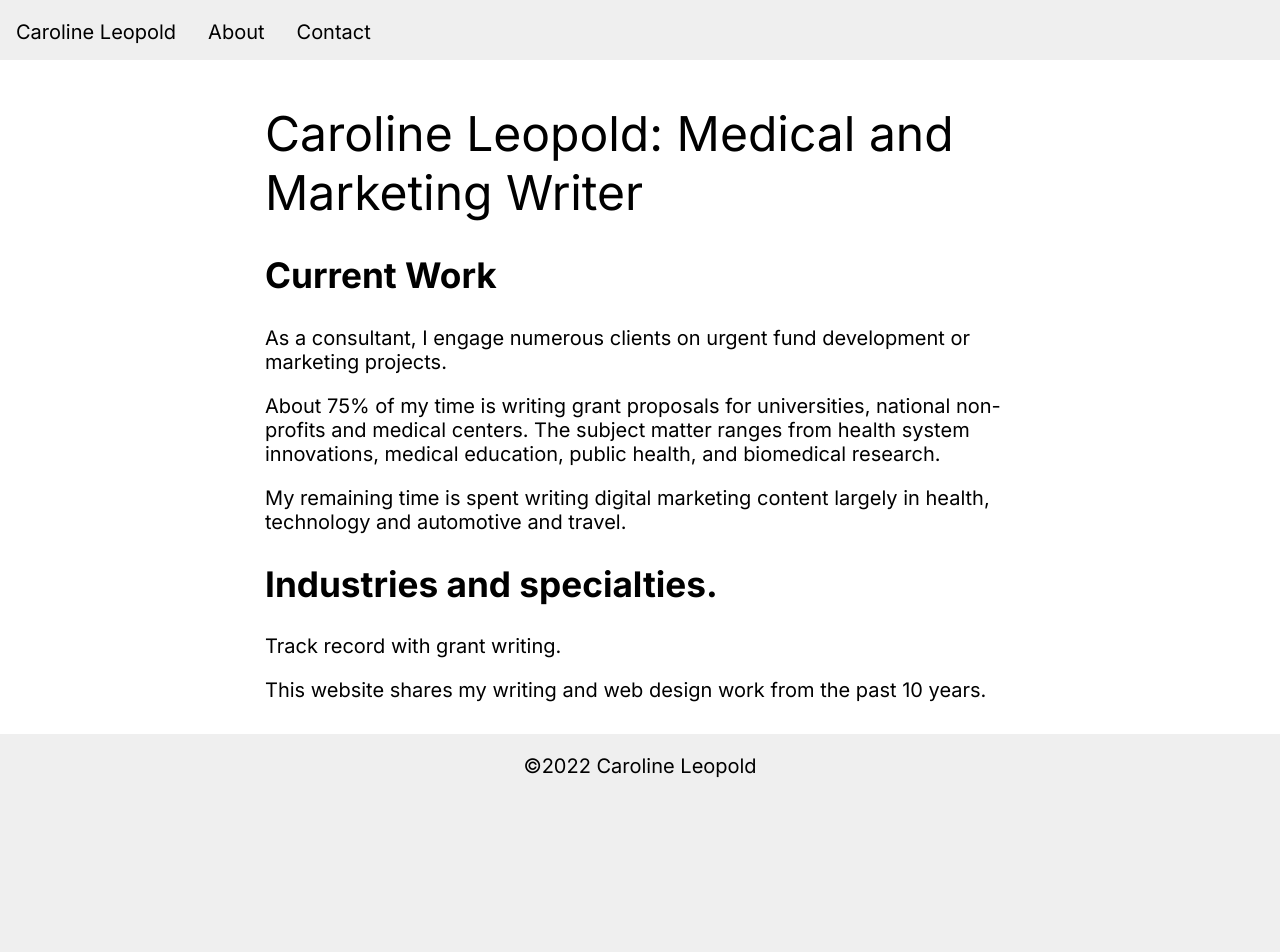
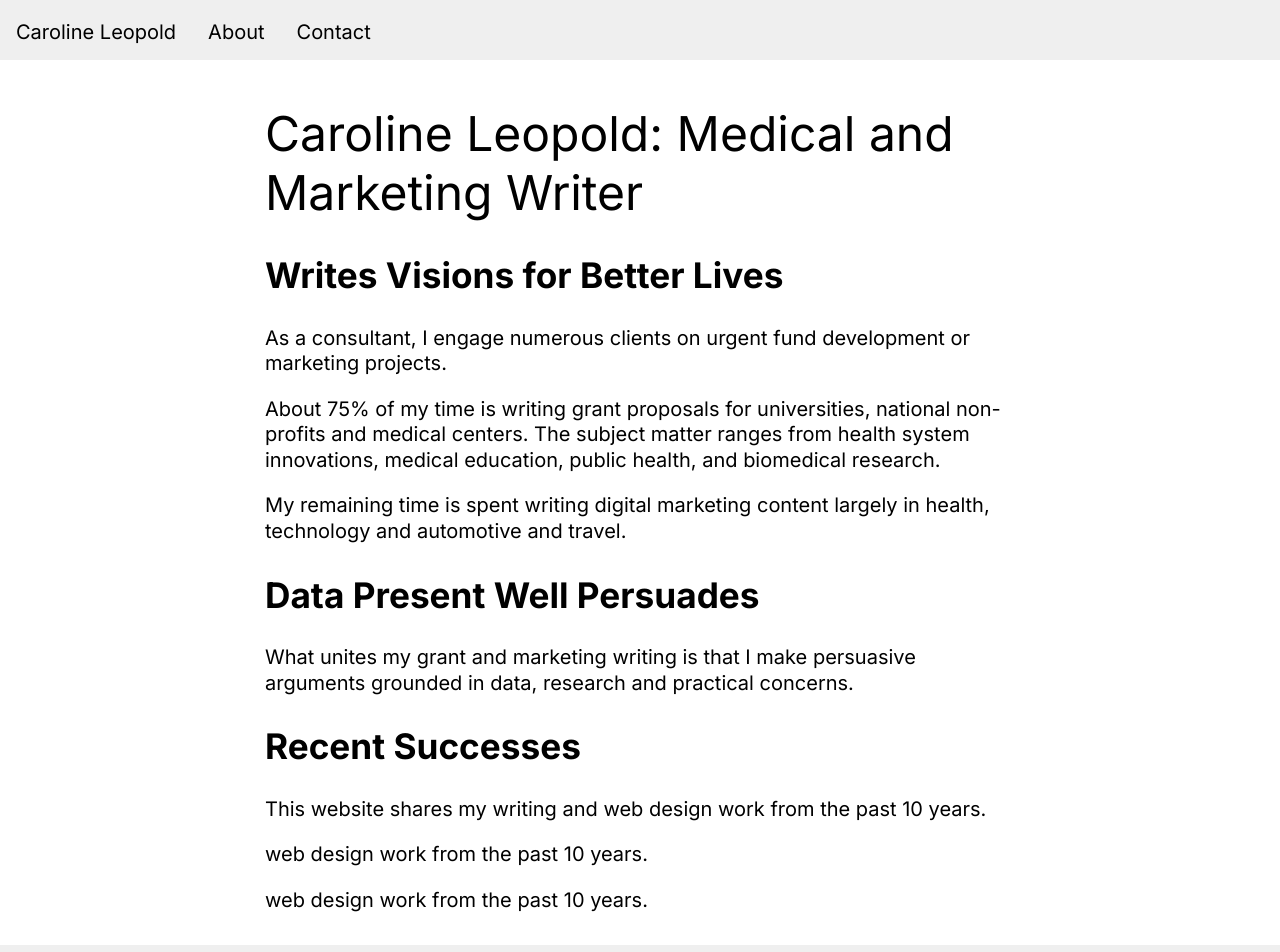
Before and after one commit to cml815/about-a, a React (Create React App) app: page /about in a window 1280 px wide. Shown: the top 952 px of the page. Before the commit the page ends 800 px from the top, so only its background shows below. Built offline with nearby package versions, Linux system fonts and the light colour scheme.

Commit message:
add copy

```diff
--- a/src/global.css
+++ b/src/global.css
@@ -62,7 +62,7 @@ h5, h6 {
 }
 
 p {
-  line-height: 1.5rem;
+  line-height: 1.6rem;
   font-size: 1.25rem;
 }
 
--- a/src/routes/about.jsx
+++ b/src/routes/about.jsx
@@ -8,13 +8,16 @@ export default function About () {
     <main className="centered">
       <div className="inner">
         <h1>Caroline Leopold: Medical and Marketing Writer</h1>
-        <h2>Current Work</h2>
+        <h2>Writes Visions for Better Lives</h2>
         <p>As a consultant, I engage numerous clients on urgent fund development or marketing projects.</p>
         <p>About 75% of my time is writing grant proposals for universities, national non-profits and medical centers. The subject matter ranges from health system innovations, medical education, public health, and biomedical research.</p>
         <p>My remaining time is spent writing digital marketing content largely in health, technology and automotive and travel.</p>
-        <h2>Industries and specialties.</h2>
-        <p>Track record with grant writing.</p>
+        <h2>Data Present Well Persuades</h2>
+        <p>What unites my grant and marketing writing is that I make persuasive arguments grounded in data, research and practical concerns.</p>
+        <h2>Recent Successes</h2>
         <p>This website shares my writing and web design work from the past 10 years.</p>
+        <p>web design work from the past 10 years.</p>
+        <p>web design work from the past 10 years.</p>
       </div>
     </main>
   )
```
